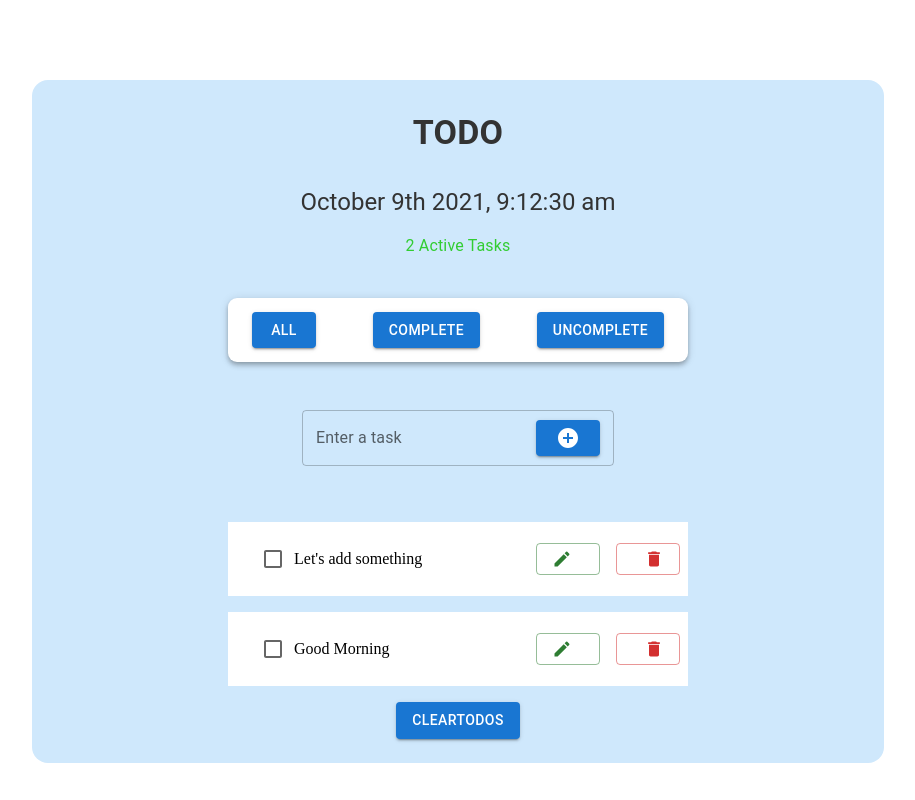
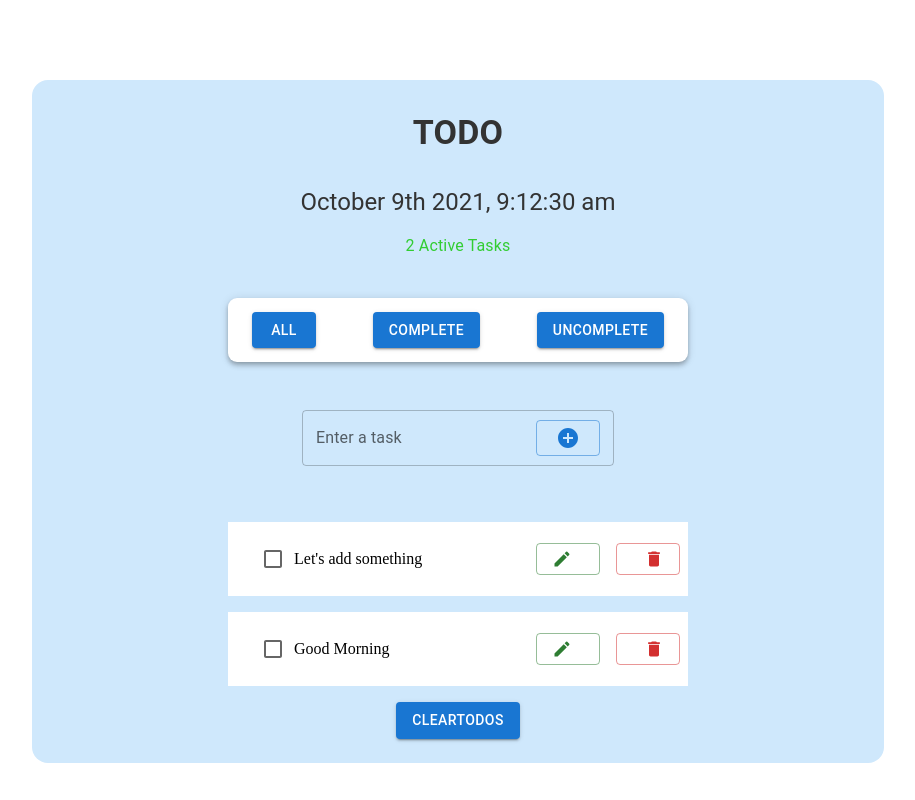
Before and after one commit to Sakib-Dev1/todo-app_sakib, a React (Create React App) app: page / in a window 1280 px wide. Shown: the whole page, without its empty margins (182-1097 px from the left). Built offline with nearby package versions, Linux system fonts and the light colour scheme.

Commit message:
react todo app

```diff
--- a/src/Todos/AddTodo.js
+++ b/src/Todos/AddTodo.js
@@ -79,7 +79,7 @@ const AddTodo = () => {
             onChange={addTodo}
             InputProps={{
               endAdornment: (
-                <Button color="primary" variant="contained" type="submit">
+                <Button color="primary" variant="outlined" type="submit">
                   <AddCircleOutlined />
                 </Button>
               ),
```
